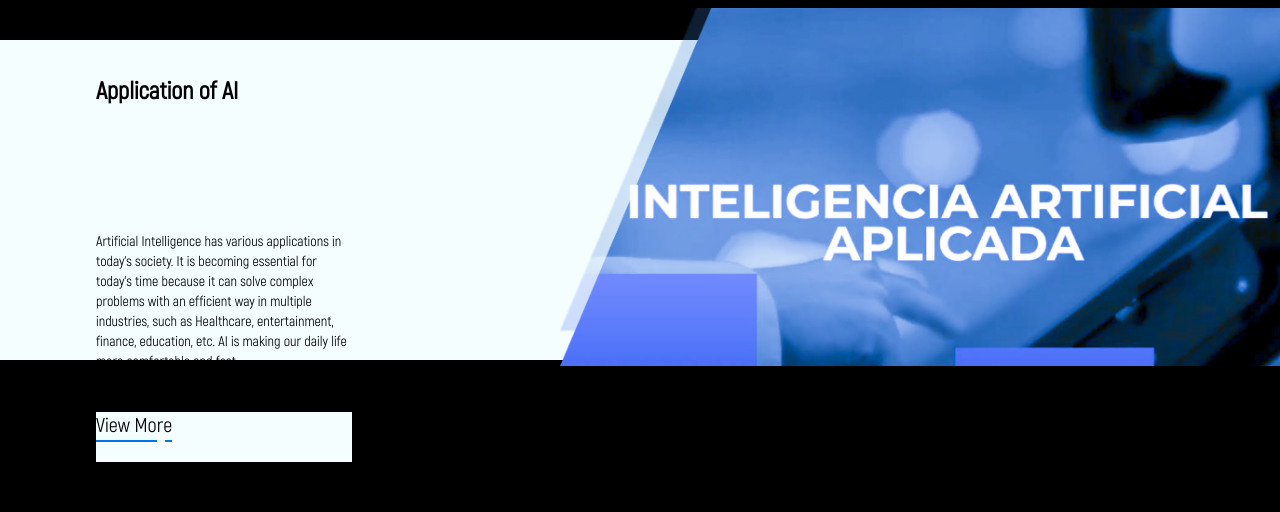
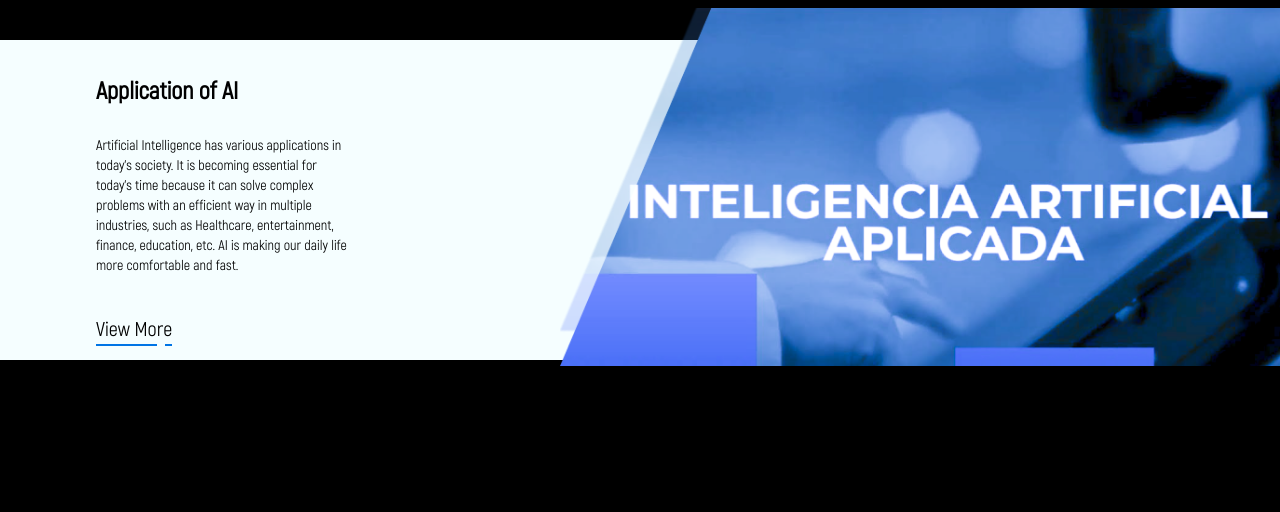
Before and after one commit to Daniel-Magar/EKOv1.1, a React (Create React App) app: page / in a window 1280 px wide. Shown: the part 940-1452 px from the top of the page. Built offline with nearby package versions, Linux system fonts and the light colour scheme.

Commit message:
application responsive issue rectified

```diff
--- a/src/components/Application.jsx
+++ b/src/components/Application.jsx
@@ -43,7 +43,7 @@ const Application = () => {
                     <h1 className="hidden md:hidden    text-black lg:flex justify-center items-center pt-5 pb-7 text-2xl 2xl:text-[2rem] font-semibold lg:justify-start lg:pt-1">
                       Application of AI
                     </h1>
-                    <p className="w-full hidden md:hidden 2xl:text-[1.2rem]  text-black lg:flex md:pt-[4rem]  md:pb-[4rem] lg:pt-[6rem] lg:pb-0 lg:justify-center lg:items-center">
+                    <p className="w-full hidden md:hidden 2xl:text-[1.2rem]  text-black lg:flex md:pt-[4rem]  md:pb-[4rem] lg:pt-[0rem] xl:pt-0 2xl:pt-[6rem] lg:pb-0 lg:justify-center lg:items-center">
                       Artificial Intelligence has various applications in
                       today's society. It is becoming essential for today's time
                       because it can solve complex problems with an efficient
@@ -53,7 +53,7 @@ const Application = () => {
                     </p>
                   </div>
                 </div>
-                <div className="bg-[#F5FEFF] pb-5 flex justify-center items-center ml-0 lg:flex lg:justify-start lg:items-start xl:ml-[6rem] lg:ml-[3rem] xl:mr-[10rem]  ">
+                <div className="bg-[#F5FEFF] pb-5 md:pb-3 flex justify-center items-center ml-0 lg:flex lg:justify-start lg:items-start xl:ml-[6rem] lg:ml-[3rem] xl:mr-[10rem]  ">
                   <div>
                     <button className="text-xl">View More</button>
                     <div className="w-full flex gap-1 ">
```
